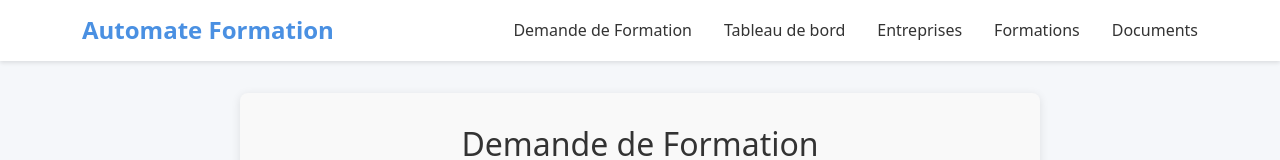
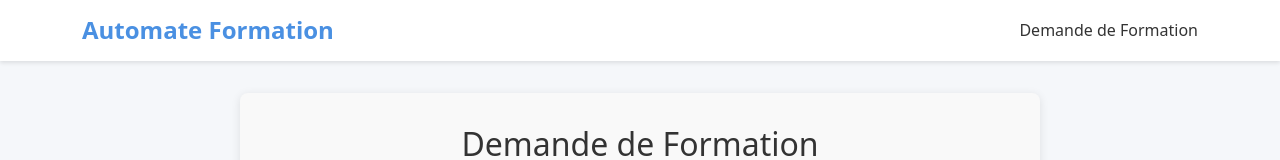
Before and after one commit to AdminEZK/Automate-Formation, a React (Create React App) app in the folder client/: page / in a window 1280 px wide. Shown: the top 160 px of the page. Built offline with nearby package versions, Linux system fonts and the light colour scheme; no server answers; the database is empty.

Commit message:
fix: Supprimer les liens admin du header public

```diff
--- a/client/src/components/Header.js
+++ b/client/src/components/Header.js
@@ -16,18 +16,6 @@ const Header = () => {
             <li>
               <Link to="/">Demande de Formation</Link>
             </li>
-            <li>
-              <Link to="/dashboard">Tableau de bord</Link>
-            </li>
-            <li>
-              <Link to="/entreprises">Entreprises</Link>
-            </li>
-            <li>
-              <Link to="/formations">Formations</Link>
-            </li>
-            <li>
-              <Link to="/documents">Documents</Link>
-            </li>
           </ul>
         </nav>
       </div>
```
